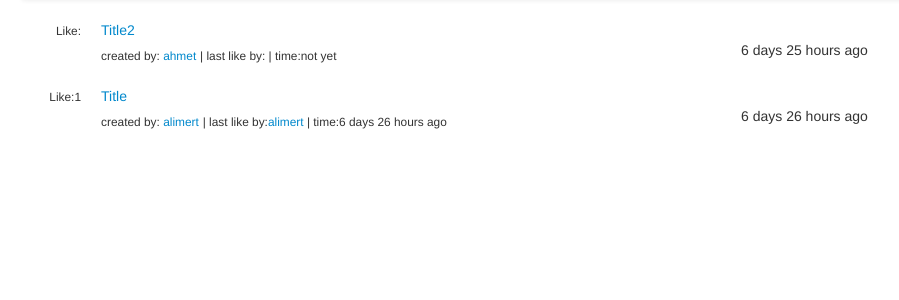
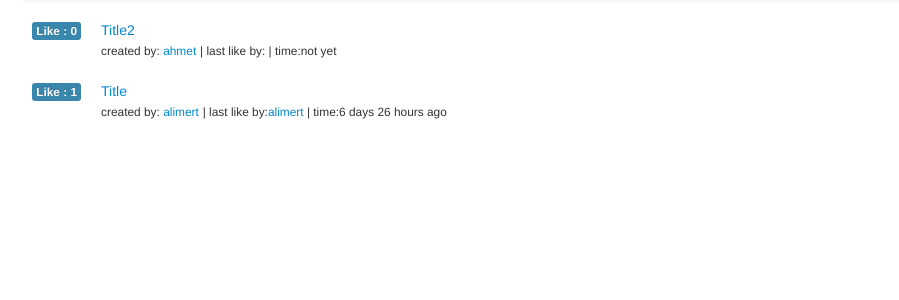
Before and after one commit to kubilayk/wall, a CodeIgniter app: page /wall/ in a window 1280 px wide. Shown: the part 67-367 px from the top of the page, without its empty margins (149-1048 px from the left). Run offline with CodeIgniter, Linux system fonts and the light colour scheme; data comes from the database, SQL or seed files in the repository; some libraries are stand-ins or nearby versions.

Commit message:
bazı düzenlemeler

```diff
--- a/webroot/application/controllers/home.php
+++ b/webroot/application/controllers/home.php
@@ -57,27 +57,17 @@ class Home extends CI_Controller
 
 		$this->entry_model->user_rate($this->input->post());
 
-		if($this->input->post('view')=="entry")
-			{
+		if($this->input->post('view')=="entry"){
 				redirect(base_url().'entry/'.$data['entry_id'], 'refresh');
-			}
-		else if($this->input->post('view')=="comment")
-			{
+		}else if($this->input->post('view')=="comment"){
 				redirect(base_url().'home/last_comments', 'refresh');
-			}
-		else if($this->input->post('view')=="user_question")
-			{
+		}else if($this->input->post('view')=="user_question"){
 				redirect(base_url().'home/user_question/'.$data['user'], 'refresh');
-			}
-		else if($this->input->post('view')=="user_comment")
-			{
+		}else if($this->input->post('view')=="user_comment"){
 				redirect(base_url().'home/user_comment/'.$data['user'], 'refresh');
-			}
-
-		else
-			{
+		}else{
 				redirect(base_url().'home', 'refresh');
-			}
+		}
 	}
 
 
@@ -201,8 +191,7 @@ class Home extends CI_Controller
 
 
 
-	 function logout()
-
+	function logout()
 	{
 		$this->session->sess_destroy();
 		redirect(base_url().'account', 'refresh');
@@ -212,31 +201,28 @@ class Home extends CI_Controller
 
 	{
 
-		//print_r($_POST);
+		$q = $this->input->get('search');
+
 		$data['boolean']=$this->entry_model->is_logged_in();
-		if ($_POST['search']!='')
-		{
+		if (trim($q) != ''){
 
-		 if(filter_var($data['boolean'], FILTER_VALIDATE_BOOLEAN))
+			if(filter_var($data['boolean'], FILTER_VALIDATE_BOOLEAN))
 			{
 			    $session_data = $this->session->userdata('logged_in');
 				$data['username'] = $session_data['username'];
 				$data['guest'] =0;
 				$data['page_title']="Search";
-	    		$data['question_info']= $this->entry_model->search($this->input->post('search'));
+	    		$data['question_info']= $this->entry_model->search($q);
 	   			$this->load->view('search_view', $data);
 	   		}
 	   		else
 	   		{
 	   	 		$data['guest'] = "Sign up";
 				$data['page_title']="Search";
-	    		$data['question_info']= $this->entry_model->search($this->input->post('search'));
+	    		$data['question_info']= $this->entry_model->search($q);
 	   			$this->load->view('search_view', $data);
 	   		}
-	   	}
-	   	else
-	   	{
-
+	   	}else{
 	   		 redirect(base_url().'home/advanced_search','refresh');
 
 	   	}
--- a/webroot/application/views/header.php
+++ b/webroot/application/views/header.php
@@ -131,7 +131,7 @@
       <?php endif; ?>
     </ul>
     <div class="input-append">
-        <form class="navbar-search pull-left" action="<?php echo base_url();?>home/search" method="POST">
+        <form class="navbar-search pull-left" action="<?php echo base_url();?>home/search" method="GET">
              <input class="span2" name="search" id="appendedInputButtons" type="text">
              <button class="btn" type="submit">Search</button>
              <a href="<?php echo base_url();?>home/advanced_search" class="btn">Advance Search</a>
--- a/webroot/application/views/home_view.php
+++ b/webroot/application/views/home_view.php
@@ -36,9 +36,7 @@
 
                       <?php endif; ?>
                       <input type ="hidden" name="entry_id" value="<?php echo $e_id ?> ">
-                      <small>
-                         Like:<?php echo $quest->title_like; ?>
-                        </small>
+                      <small class="label label-info"> Like : <?php echo ( $quest->title_like ? $quest->title_like : 0 ); ?></small>
                       </form>
                     </span>
                    </div>
@@ -50,9 +48,9 @@
 
                     <?php isset($quest->last_vote[0])?($user_id=$quest->last_vote[0]->user_id):("") ?>
                     <?php isset($quest->user_info[0])?($u_id=$quest->user_info[0]->user_id):("") ?>
-                    <div class="span8" style="text-align: left;">
+                    <div class="span11" style="text-align: left;">
 
-                        <a class="overtext" href="<?php echo base_url();?>entry/<?php echo $quest->question_id;?>"><?php echo $quest->title;?></a><small>  created by:<a href="<?php echo base_url();?>home/user_info/<?php echo $u_id; ?>"> <?php echo isset($quest->user_info[0])?($quest->user_info[0]->username):("") ?></a></small>
+                        <a class="overtext" href="<?php echo base_url();?>entry/<?php echo $quest->question_id;?>" style="display:block;"><?php echo $quest->title;?></a><small>  created by:<a href="<?php echo base_url();?>home/user_info/<?php echo $u_id; ?>"> <?php echo isset($quest->user_info[0])?($quest->user_info[0]->username):("") ?></a></small>
 
 
                             <small> | last like by:<a href="<?php echo base_url();?>home/user_info/<?php echo isset($quest->last_vote[0])?($quest->last_vote[0]->user_id):("") ?>"><?php echo isset($quest->last_vote[0]->username)?($quest->last_vote[0]->username):("") ?></a> | time:<?php
@@ -121,47 +119,6 @@
 
                   </div>
 
-                  <div class="span3">
-                         <span> <?php
-
-                                        $seconds = strtotime("now") - strtotime($quest->question_date)+3600;
-                                        //echo $seconds;
-
-
-                                        $minutes = (int)($seconds / 60);
-                                        $hours = (int)($minutes / 60);
-                                        $days = (int)($hours / 24);
-                                        if($seconds <60 && $minutes<60)
-                                          {
-
-                                            echo $seconds  . " seconds ago";
-                                          }
-                                        else if ( $seconds >= 60 && $minutes< 60 )
-                                          {
-
-                                                    $seconds = $seconds % 60;
-                                                    echo $minutes  . " minutes ";
-                                                    echo $seconds  . " seconds ago";
-                                          }
-                                        else if ( $minutes >= 60 && $hours<24)
-                                         {
-
-                                                    $minutes = $minutes % 60;
-                                                    echo $hours . " hour ";
-                                                    echo $minutes  . " minutes ago";
-                                          }
-                                        else if ( $hours >= 24 && $days<30 )
-                                         {
-
-                                                    $hours = $hours % 60;
-                                                    echo $days . " days ";
-                                                    echo $hours . " hours ago";
-                                         }
-                                ?>
-                            </span>
-
-                  </div>
-
             </div>
             <br/>
       <?php } ?>
--- a/webroot/application/views/search_view.php
+++ b/webroot/application/views/search_view.php
@@ -30,7 +30,7 @@
                           ?>
                       <?php endif; ?>
                       <input type ="hidden" name="entry_id" value="<?php echo $e_id ?> ">
-                      <small>Like:<?php echo $quest->title_like; ?>
+                      <small class="label label-info">Like : <?php echo ( $quest->title_like ? $quest->title_like : 0 ); ?>
                       </small>
                     </form>
                     </span>
```
Also changed, not shown: webroot/application/controllers/comment.php (+5 -13 lines), webroot/application/views/entry_view.php (+4 -9 lines). Lines whose indentation alone changed are shown as unchanged.
